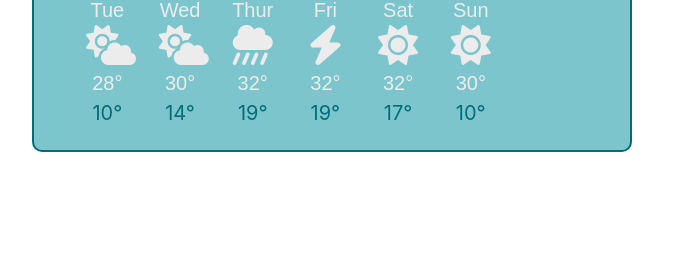
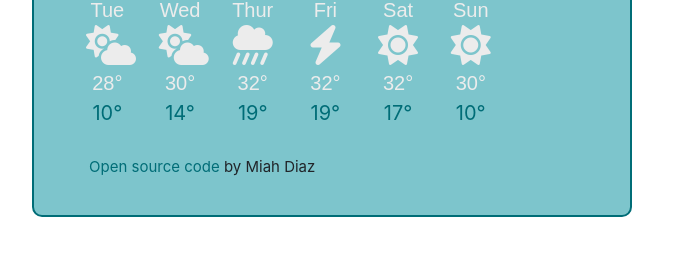
Before and after one commit to meohmiahh/My-Weather-App, a plain HTML site: page index.html in a window 1280 px wide. Shown: the part 442-698 px from the top of the page, without its empty margins (308-1008 px from the left). Drawn offline with nearby package versions, Linux system fonts and the light colour scheme; no server answers.

Commit message:
Added footer with open source code link

```diff
--- a/index.html
+++ b/index.html
@@ -186,15 +186,20 @@
           </div>
           </div>
         </div>
-
-
+        <p>
+            <br />
+<span class ="footer">
+    <a href="https://github.com/meohmiahh/My-Weather-App"
+    class = "footer"
+    target = "_blank">Open source code</a> by Miah Diaz
+</span>
+</p>
   </div>
   </div>
 </div>
 
 
 
-
     <script src="src/index.js"></script>
 </body>
 </html>
--- a/src/styles.css
+++ b/src/styles.css
@@ -138,3 +138,13 @@
 .float-right {
   margin: 50px 0px;
 }
+
+.footer,
+#footer {
+font-size: 15px;
+padding-left: 10px;
+}
+
+a.footer{
+    color: #006d77;
+}
```
